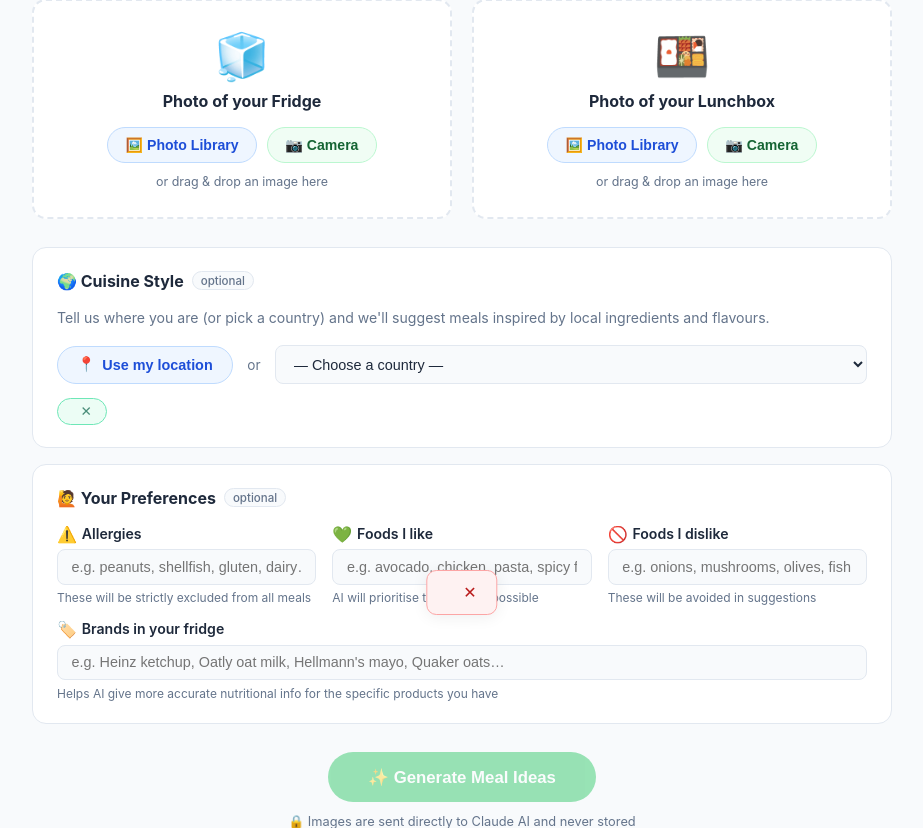
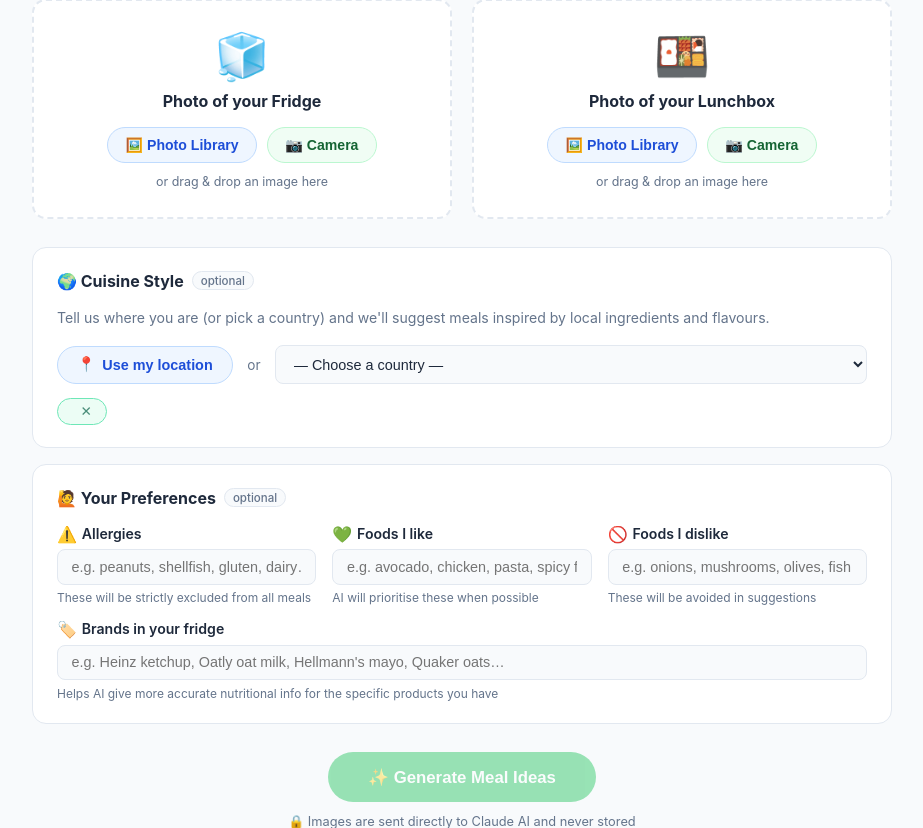
Before and after one commit to 36elyanm/Lunch, a Flask app: page / in a window 1280 px wide. Shown: the part 161-989 px from the top of the page, without its empty margins (178-1101 px from the left). Run offline with Flask 3, Linux system fonts and the light colour scheme.

Commit message:
Fix error banner always visible and X button not working
CSS display:flex was overriding the hidden attribute.
Added .error-banner[hidden] { display: none !important; }

https://claude.ai/code/session_01PTQZFfvv2Pqni8Gf9xXcdU

```diff
--- a/static/style.css
+++ b/static/style.css
@@ -372,6 +372,7 @@ details p {
   box-shadow: var(--shadow);
   z-index: 100;
 }
+.error-banner[hidden] { display: none !important; }
 .error-banner button {
   background: none;
   border: none;
```
